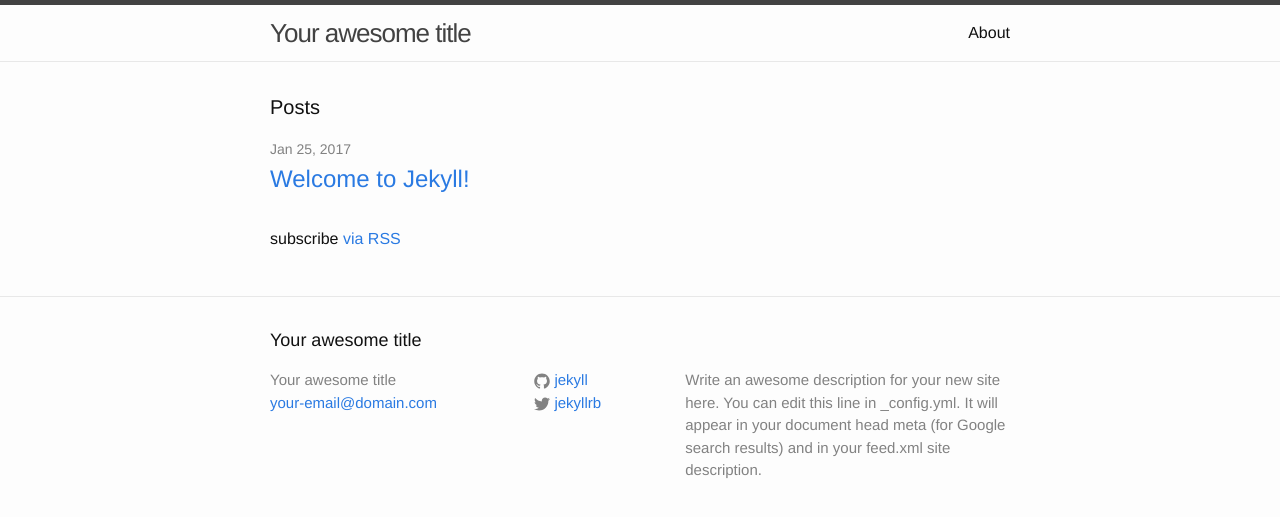
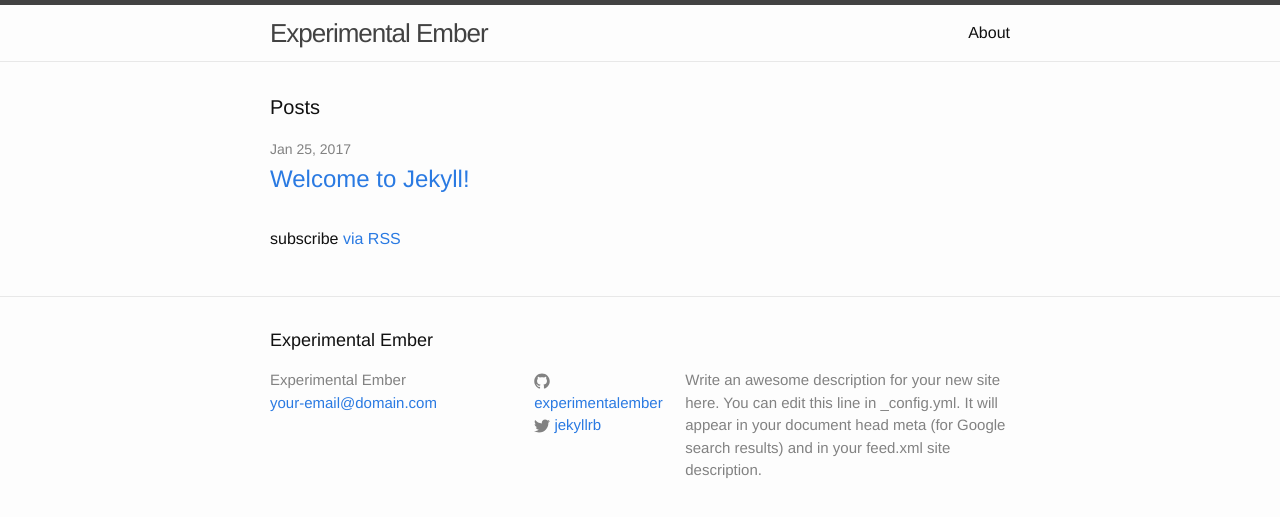
Before and after one commit to experimentalember/experimentalember.github.io, a Jekyll site: the page built from index.html, in a window 1280 px wide. Shown: the top 517 px of the page. Built offline with Jekyll 4.4.1, drawn with Linux system fonts in a browser that asks for light colours.

Commit message:
Update _config.yml

```diff
--- a/_config.yml
+++ b/_config.yml
@@ -6,7 +6,7 @@
 # 'jekyll serve'. If you change this file, please restart the server process.
 
 # Site settings
-title: Your awesome title
+title: Experimental Ember
 email: your-email@domain.com
 description: > # this means to ignore newlines until "baseurl:"
   Write an awesome description for your new site here. You can edit this
@@ -15,7 +15,7 @@ description: > # this means to ignore newlines until "baseurl:"
 baseurl: "" # the subpath of your site, e.g. /blog
 url: "http://yourdomain.com" # the base hostname & protocol for your site
 twitter_username: jekyllrb
-github_username:  jekyll
+github_username:  experimentalember
 
 # Build settings
 markdown: kramdown
```
